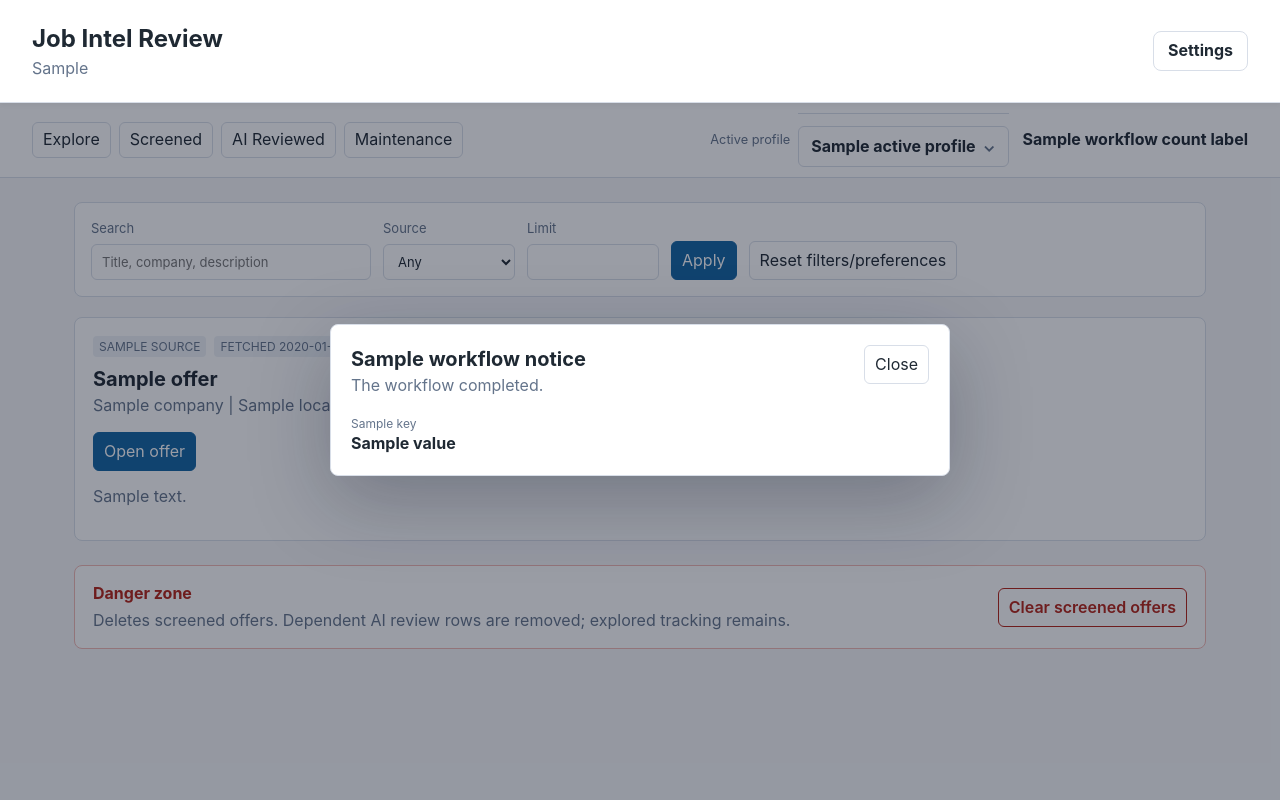
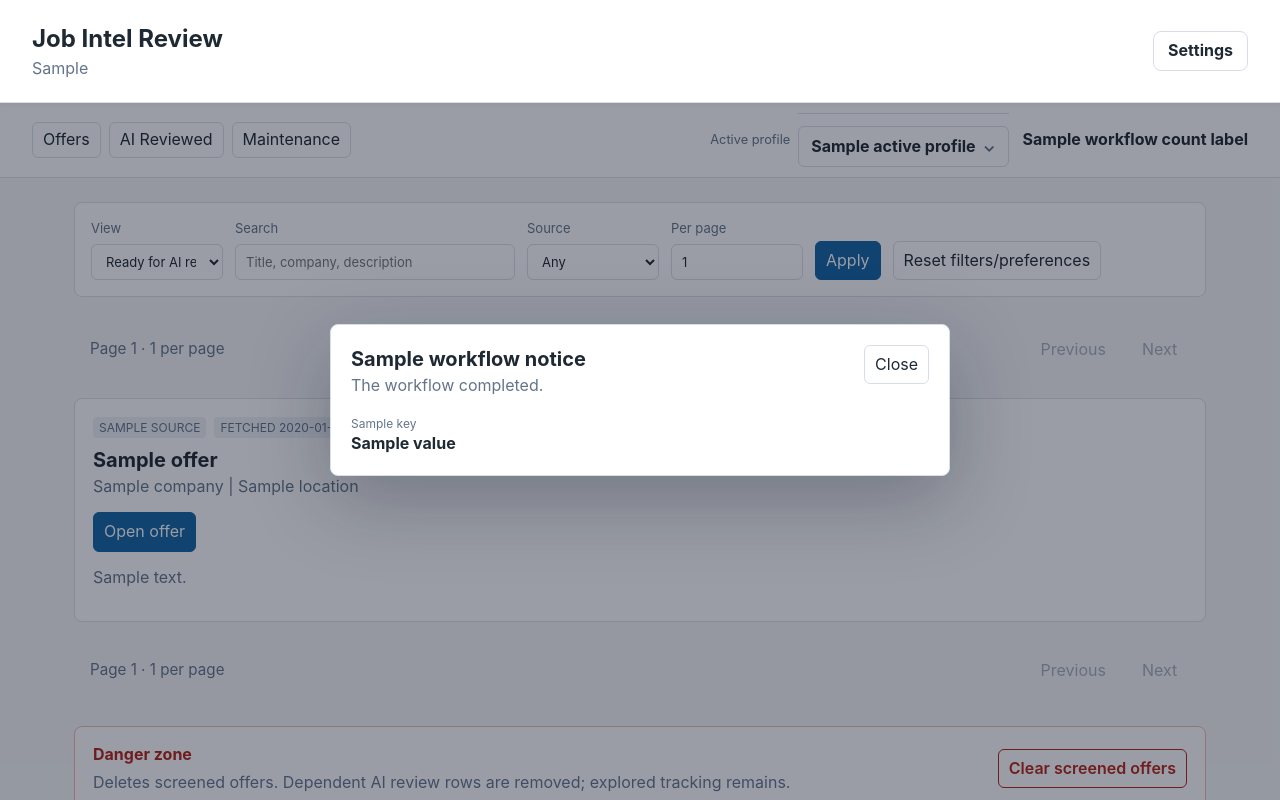
Before and after one commit to mathieu-portfolio/job-intel, a Python web app: template app/ui/templates/offers.html in a window 1280 px wide. Run offline with Jinja, Linux system fonts and the light colour scheme; the template is opened without the code that fills it: most values are stand-ins (such as "Sample title", 1, 10 or a date in 2020).

Commit message:
Merge offers views and add pagination

```diff
--- a/app/ui/routes/workflows.py
+++ b/app/ui/routes/workflows.py
@@ -91,7 +91,7 @@ def register_workflow_routes(app: FastAPI) -> None:
         finally:
             _clear_cancellation_event(request, token)
             _clear_workflow_progress(request, token)
-        return RedirectResponse("/explore", status_code=303)
+        return RedirectResponse("/offers?view=ready", status_code=303)
 
     @app.post("/workflows/rank")
     async def run_rank(request: Request):
@@ -136,7 +136,7 @@ def register_workflow_routes(app: FastAPI) -> None:
         finally:
             _clear_cancellation_event(request, token)
             _clear_workflow_progress(request, token)
-        return RedirectResponse("/", status_code=303)
+        return RedirectResponse("/ai-reviewed", status_code=303)
 
     @app.get("/workflows/progress/{token}")
     async def workflow_progress(request: Request, token: str):
--- a/app/ui/static/styles.css
+++ b/app/ui/static/styles.css
@@ -2,3 +2,39 @@
 @import url("./css/profile-switcher.css");
 @import url("./css/settings-menu.css");
 @import url("./css/app-chrome.css");
+
+.pagination {
+  display: flex;
+  align-items: center;
+  justify-content: space-between;
+  gap: 1rem;
+  margin: 1rem 0;
+  padding: 0.85rem 1rem;
+  border: 1px solid var(--border);
+  border-radius: 14px;
+  background: var(--surface);
+}
+
+.pagination-summary {
+  color: var(--muted);
+  font-size: 0.95rem;
+}
+
+.pagination-actions {
+  display: flex;
+  gap: 0.65rem;
+  align-items: center;
+}
+
+.pagination-actions a,
+.pagination-actions .disabled {
+  padding: 0.45rem 0.8rem;
+  border-radius: 10px;
+  border: 1px solid var(--border);
+  text-decoration: none;
+}
+
+.pagination-actions .disabled {
+  color: var(--muted);
+  opacity: 0.55;
+}
--- /dev/null
+++ b/app/ui/templates/_pagination.html
@@ -0,0 +1,23 @@
+{% if pagination is defined %}
+  <nav class="pagination" aria-label="Pagination">
+    {% set preserved = [] %}
+    {% for key, value in filters.items() %}
+      {% if key not in ["page", "page_size"] and value is not sameas false and value != "" %}
+        {% set _ = preserved.append((key, value)) %}
+      {% endif %}
+    {% endfor %}
+    <div class="pagination-summary">Page {{ pagination.page }} · {{ pagination.page_size }} per page</div>
+    <div class="pagination-actions">
+      {% if pagination.has_previous %}
+        <a href="{{ request.url.path }}?{% for key, value in preserved %}{{ key }}={{ value|urlencode }}&{% endfor %}page={{ pagination.previous_page }}&page_size={{ pagination.page_size }}">Previous</a>
+      {% else %}
+        <span class="disabled">Previous</span>
+      {% endif %}
+      {% if pagination.has_next %}
+        <a href="{{ request.url.path }}?{% for key, value in preserved %}{{ key }}={{ value|urlencode }}&{% endfor %}page={{ pagination.next_page }}&page_size={{ pagination.page_size }}">Next</a>
+      {% else %}
+        <span class="disabled">Next</span>
+      {% endif %}
+    </div>
+  </nav>
+{% endif %}
--- a/app/ui/templates/_workflow_nav.html
+++ b/app/ui/templates/_workflow_nav.html
@@ -1,13 +1,12 @@
 <nav class="workflow-nav" aria-label="Offer workflow">
   <div class="workflow-nav-links">
-    <a class="{% if active_page == 'explore' %}active{% endif %}" href="/explore">Explore</a>
-    <a class="{% if active_page == 'screened' %}active{% endif %}" href="/screened">Screened</a>
-    <a class="{% if active_page == 'ai_reviewed' %}active{% endif %}" href="/">AI Reviewed</a>
+    <a class="{% if active_page == 'offers' %}active{% endif %}" href="/offers">Offers</a>
+    <a class="{% if active_page == 'ai_reviewed' %}active{% endif %}" href="/ai-reviewed">AI Reviewed</a>
     <a class="{% if active_page == 'maintenance' %}active{% endif %}" href="/maintenance">Maintenance</a>
   </div>
   <div class="workflow-context">
     <form class="active-profile-form" method="post" action="/settings/profile">
-      <input type="hidden" name="redirect_to" value="{{ request.url.path }}">
+      <input type="hidden" name="redirect_to" value="{{ request.url.path }}{% if request.url.query %}?{{ request.url.query }}{% endif %}">
       <span class="profile-picker-label">Active profile</span>
       <details class="profile-picker">
         <summary title="{{ active_profile.label }}">{{ active_profile.label }}</summary>
--- a/app/ui/templates/offers.html
+++ b/app/ui/templates/offers.html
@@ -131,9 +131,16 @@
         class="filters offers-filters"
         method="get"
         action="{{ listing_path }}"
-        data-persist-key="{% if active_page == 'screened' %}jobIntel.screenedFilters{% else %}jobIntel.exploreFilters{% endif %}"
+        data-persist-key="jobIntel.offersFilters"
         data-sync-query="true"
       >
+        <label>
+          View
+          <select name="view">
+            <option value="ready" {% if filters.view == "ready" %}selected{% endif %}>Ready for AI review</option>
+            <option value="screened" {% if filters.view == "screened" %}selected{% endif %}>All screened</option>
+          </select>
+        </label>
         <label class="wide-filter">
           Search
           <input name="q" type="search" value="{{ filters.q }}" placeholder="Title, company, description">
@@ -171,11 +178,12 @@
           </label>
         {% endif %}
         <label>
-          Limit
-          <input name="limit" type="number" min="1" max="500" value="{{ filters.limit }}">
+          Per page
+          <input name="page_size" type="number" min="1" max="100" value="{{ filters.page_size }}">
         </label>
+        <input type="hidden" name="page" value="1">
         <button type="submit">Apply</button>
-        <a class="clear" href="{{ listing_path }}" data-reset-prefs data-reset-extra-keys="{% if active_page == 'explore' %}jobIntel.fetchPrefs{% endif %}">Reset filters/preferences</a>
+        <a class="clear" href="{{ listing_path }}" data-reset-prefs data-reset-extra-keys="jobIntel.fetchPrefs">Reset filters/preferences</a>
       </form>
 
       <datalist id="location-suggestions">
@@ -183,6 +191,8 @@
           <option value="{{ location }}"></option>
         {% endfor %}
       </datalist>
+
+      {% include "_pagination.html" %}
 
       <section class="list">
         {% if show_screened_filters and filters.show_all_presets %}
@@ -283,6 +293,8 @@
         {% endfor %}
       </section>
 
+      {% include "_pagination.html" %}
+
       <section class="danger-zone">
         <div>
           <h2>Danger zone</h2>
@@ -295,7 +307,7 @@
           data-confirm-message="Delete screened offers? Dependent AI review rows will also be removed. Explored tracking will remain."
         >
           <input type="hidden" name="scope" value="offers">
-          <input type="hidden" name="redirect_to" value="/explore">
+          <input type="hidden" name="redirect_to" value="/offers">
           <button class="danger subtle" type="submit">Clear screened offers</button>
         </form>
       </section>
```
Also changed, not shown: app/ui/routes/pages.py (+91 -60 lines), app/ui/templates/index.html (+9 -4 lines), app/storage/_reviews_impl.py, app/storage/_scoring_impl.py.
